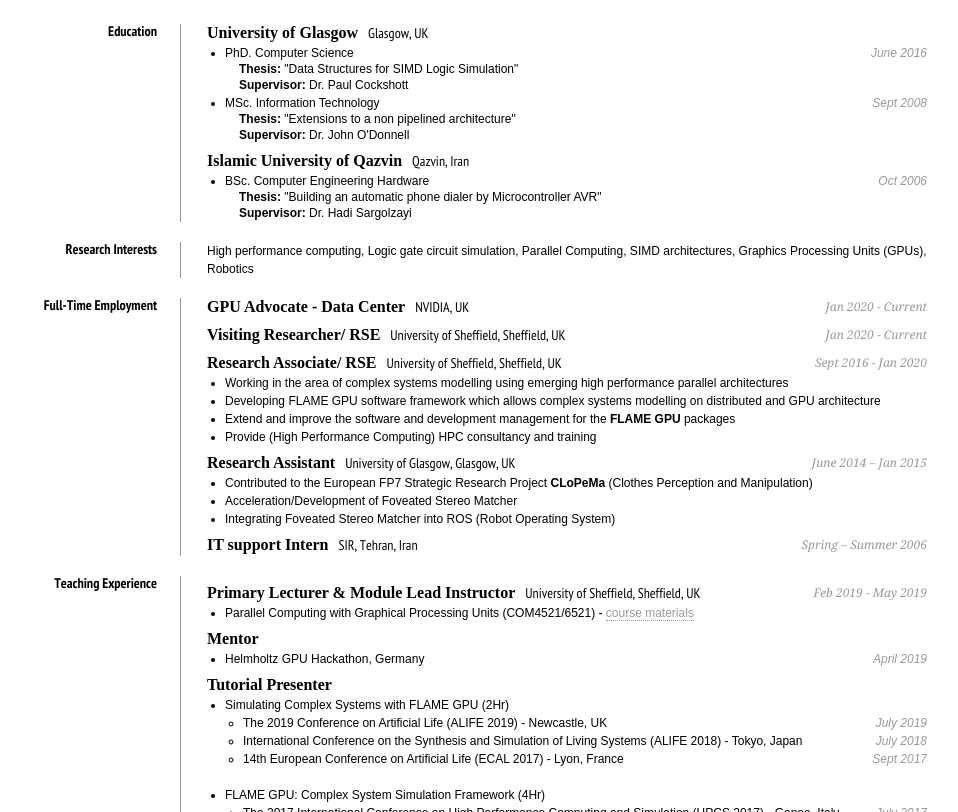
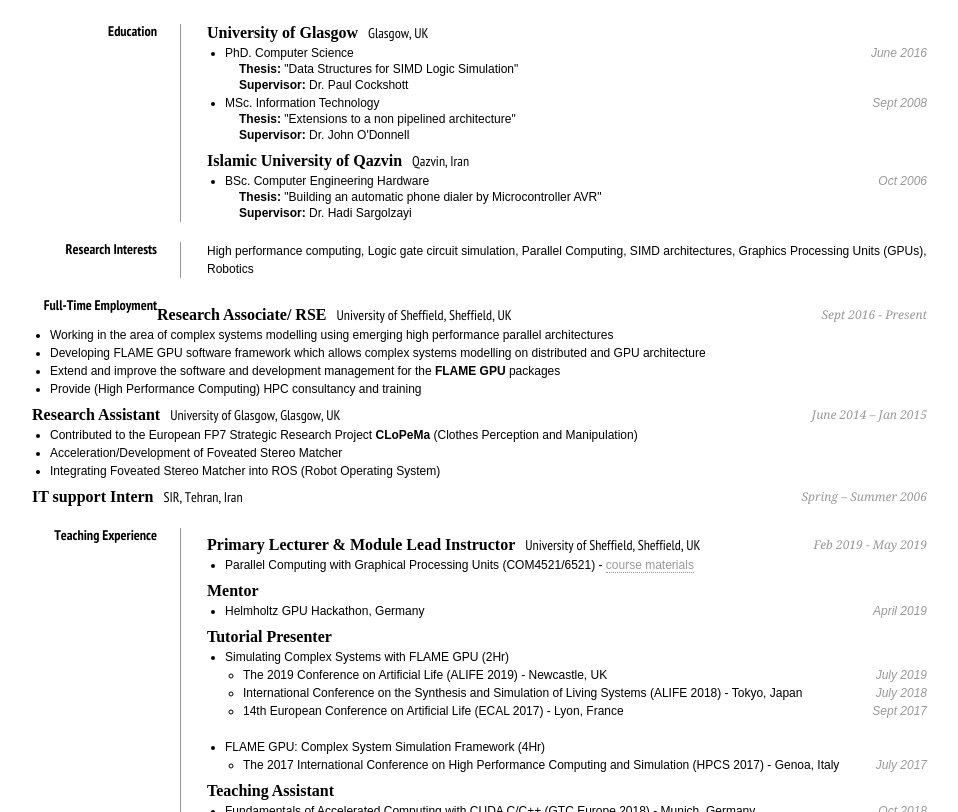
Before and after one commit to mozhgan-kch/mkchimeh, a plain HTML site: page index.html in a window 1280 px wide. Shown: the part 288-1100 px from the top of the page, without its empty margins (158-1116 px from the left). Drawn offline with Linux system fonts and the light colour scheme; a web font is replaced by a local one.

Commit message:
Update index.html

```diff
--- a/index.html
+++ b/index.html
@@ -109,17 +109,18 @@
             </dd>
             <dd class="clear"></dd>
             <dt>Full-Time Employment</dt>
-            <dd>
-               <h2><strong>GPU Advocate - Data Center</strong>NVIDIA, UK
+   <!--
+              <h2><strong>GPU Advocate - Data Center</strong>NVIDIA, UK
                   <span>Jan 2020 - Current</span>
                </h2>
                <h2 class="smartmargin">
                <strong>Visiting Researcher/ RSE</strong>University of Sheffield, Sheffield, UK
                   <span>Jan 2020 - Current</span>
                </h2>
+-->
                <h2 class="smartmargin">
                <strong>Research Associate/ RSE</strong>University of Sheffield, Sheffield, UK
-                  <span>Sept 2016 - Jan 2020</span>
+                  <span>Sept 2016 - Present</span>
                </h2>
                <ul>
                   <li>Working in the area of complex systems modelling using emerging high performance parallel architectures</li>
```
